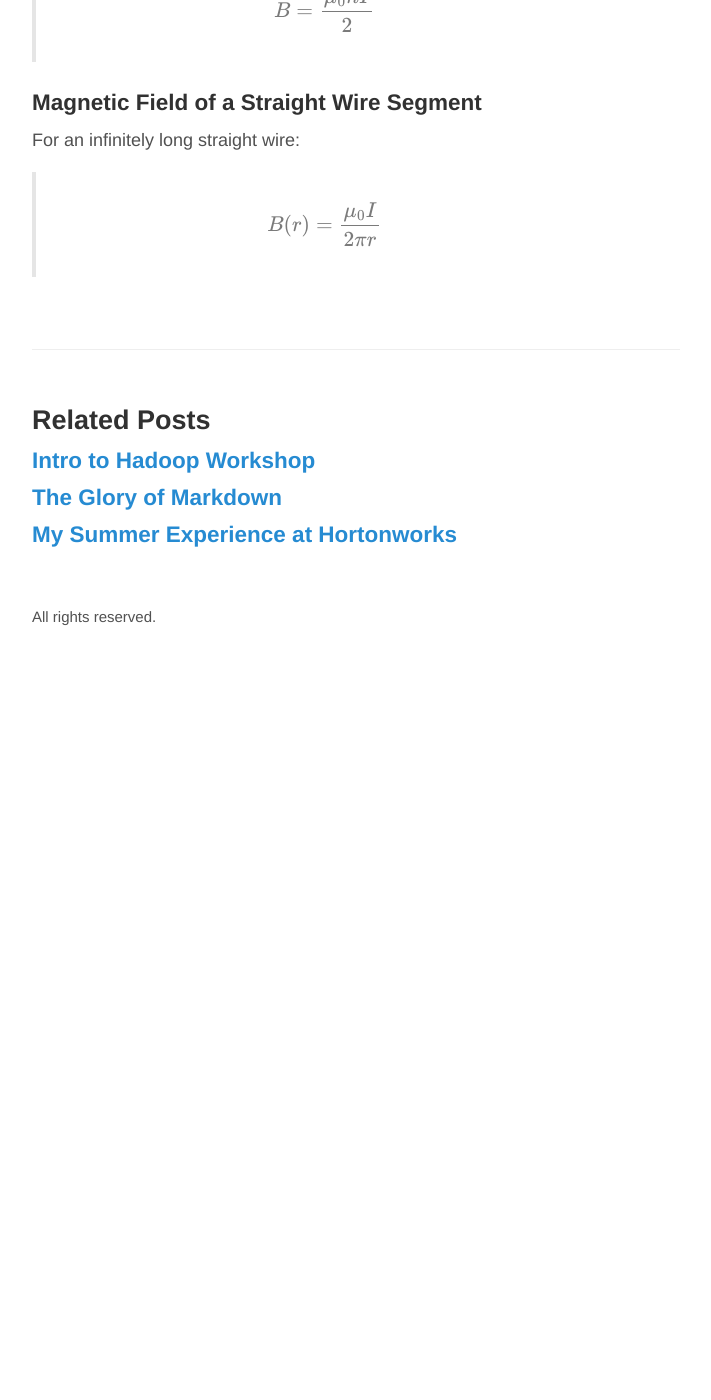
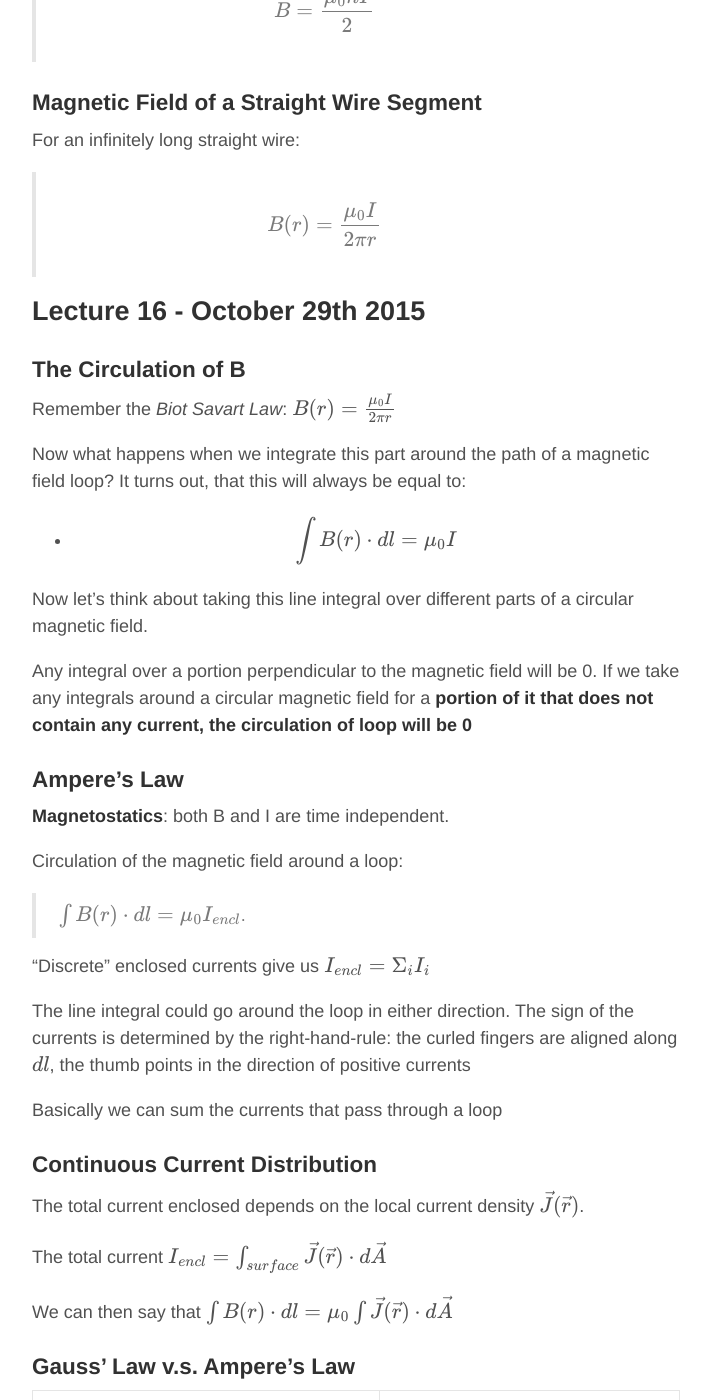
Before and after one commit to ZacBlanco/zacblanco.github.io, a Jekyll site: the page built from _posts/2015-9-03-physics-227-guide.md, in a window 1280 px wide and 1400 px high, scrolled down 30136 px. Shown: the whole window, without its empty margins (284-995 px from the left). Built offline with Jekyll 4.4.1, drawn with Linux system fonts in a browser that asks for light colours; formulas are drawn with MathJax 3; comment, search, counter and statistics services are not loaded; before the commit the page ends 30766 px from its top, so only the background shows below that; some of the changed text lies outside the part shown.

Commit message:
physics update oct 29th

```diff
--- a/_posts/2015-9-03-physics-227-guide.md
+++ b/_posts/2015-9-03-physics-227-guide.md
@@ -939,3 +939,88 @@ Also, at the end of a solenoid
 For an infinitely long straight wire:
 
 > $$ B(r) = \frac{\mu_0I}{2\pi r} $$
+
+
+## Lecture 16 - October 29th 2015
+
+### The Circulation of B
+
+Remember the _Biot Savart Law_: $$ B(r) = \frac{\mu_0I}{2\pi r} $$
+
+Now what happens when we integrate this part around the path of a magnetic field loop? It turns out, that this will always be equal to:
+- $$ \int B(r) \cdot dl = \mu_0I $$
+
+Now let's think about taking this line integral over different parts of a circular magnetic field.
+
+Any integral over a portion perpendicular to the magnetic field will be 0. If we take any integrals around a circular magnetic field for a **portion of it that does not contain any current, the circulation of loop will be 0**
+
+### Ampere's Law
+
+**Magnetostatics**: both B and I are time independent.
+
+Circulation of the magnetic field around a loop:
+
+> $$ \int B(r) \cdot dl = \mu_0I_{encl} $$.
+
+"Discrete" enclosed currents give us $$ I_{encl} = \Sigma_i I_i $$
+
+The line integral could go around the loop in either direction. The sign of the currents is determined by the right-hand-rule: the curled fingers are aligned along $$dl$$, the thumb points in the direction of positive currents
+
+Basically we can sum the currents that pass through a loop
+
+### Continuous Current Distribution
+
+The total current enclosed depends on the local current density $$ \vec{J}(\vec{r}) $$.
+
+The total current $$ I_{encl} = \int_{surface} \vec{J}(\vec{r}) \cdot d\vec{A} $$
+
+We can then say that $$ \int B(r) \cdot dl = \mu_0 \int \vec{J}(\vec{r}) \cdot d\vec{A} $$
+
+### Gauss' Law v.s. Ampere's Law
+
+
+| Gauss' Law | Ampere's Law |
+|------------|--------------|
+| Gives a relationship between surface integral | Gives a relationship between a line integral|
+|Symmetry: if a charge distribution is unchanged by rotation, translations, and reflections, then the E field is unchanged | If a current distribution is unchanged by rotations and translations, then B field is also unchanged |
+|Useful | Symmetries|
+|Axial, spherical, infinite slab (plane) | Axial, infinite solenoid, infinite slab (plane)|
+
+**Mirror Rule for Magnetic Fields**:
+
+> If we can slice a current distribution with a mirror in such a way that the distrbution looks exactly the same after we insert the mirror as before, then $$\vec{B}$$ at any point on the mirrors surface will be perpendicular to the plane.
+
+## Axial and Translational Symmetry
+
+An infinite cylinder carrying a current whose density depends at most on the distance $$r$$ from the axis.
+
+Symmetries of the current distribution:
+
+- Rotations around the axis
+- Translations along the axis
+- Reflections across any plane containing the axis
+
+$$B(r)$$ is tangest to a curcle centered at the axis and depends only on the distance from the axis
+
+
+**Amperian Loop**: a circle centered at the axis.
+
+let's assume we have a circular wire of radius R with a uniform current density $$j = \frac{I}{\pi R^2} $$
+
+So now for $$ r < R $$ then we have $$B(r) = \frac{\mu_0Ir}{2\pi R^2} $$
+
+Now for $$ R > r $$, then we can say $$ B(r) = \frac{\mu_0I}{2\pi r} $$
+
+### Field of an Infinitely Long Solenoid
+
+**Approximation**: The solenoid's radius is much smaller than its length, and we ecaluate the field far from the solendoid's ends.
+
+The solenoid carries a current, I the number of turnsper unit length is $$n$$.
+
+Symmetries of the current distribution:
+
+- Rotations around the axis
+- Translations along the acos
+- Reflections across any plane perpendicular to the axis
+
+$$B$$ at any point is directed along the axis. It can depend only on the distance from the axis.
```
Also changed, not shown: 1 other file.
